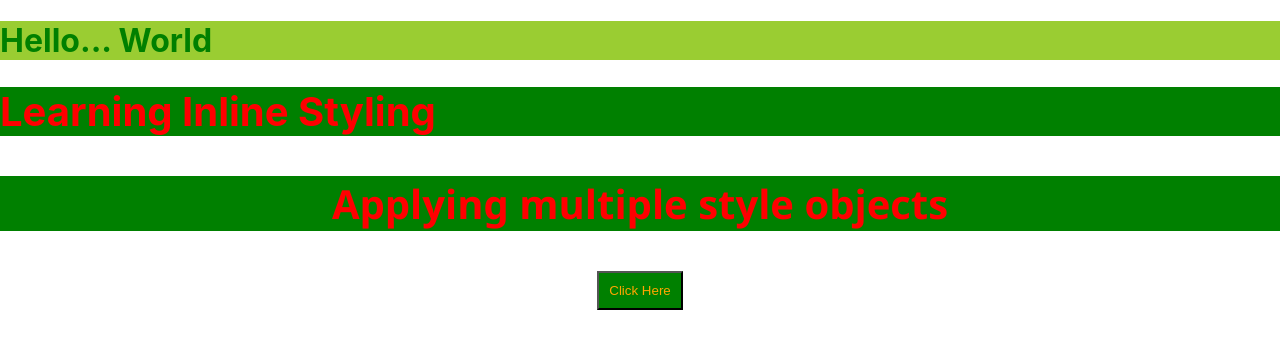
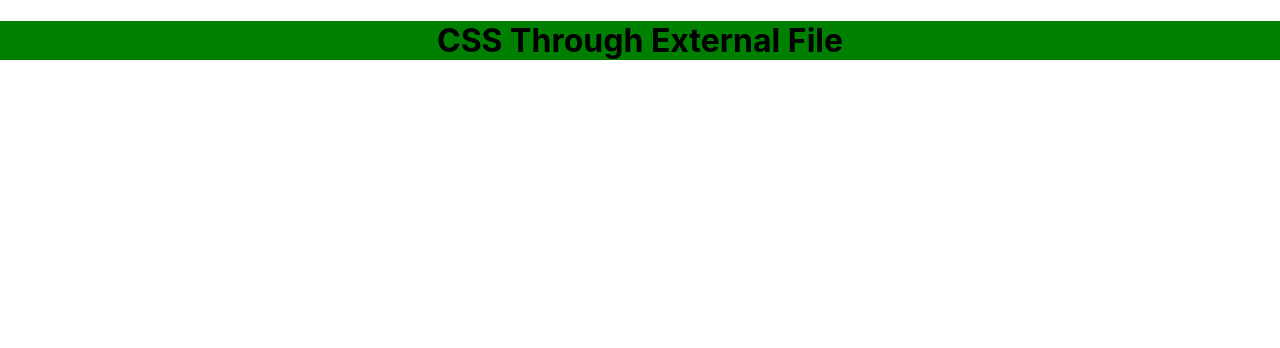
Before and after one commit to harshith1123/React-JS, a React (Create React App) app: page / in a window 1280 px wide. Shown: the top 348 px of the page. Built offline with nearby package versions, Linux system fonts and the light colour scheme.

Commit message:
Learned applying CSS through external file

```diff
--- /dev/null
+++ b/src/CSSThroughExternalCSS.css
@@ -0,0 +1,11 @@
+.one{
+    color: red;
+}
+
+.second{
+    background-color: green;
+}
+
+.third{
+    text-align: center;
+}
--- /dev/null
+++ b/src/CSSThroughExternalFile.js
@@ -0,0 +1,13 @@
+import React, { Component } from 'react'
+import './CSSThroughExternalCSS.css'
+
+export default class CSSThroughExternalFile extends Component {
+  render() {
+    const x = this.props.bool ? 'one' : 'second'
+    return (
+      <div>
+        <h1 className={`${x} third`} >CSS Through External File</h1>
+      </div>
+    )
+  }
+}
--- a/src/index.js
+++ b/src/index.js
@@ -20,6 +20,7 @@ import PropsAsMethod1 from './PropsAsMethod1';
 import Conditional_Rendering from './Conditional_Rendering';
 import List1 from './List1';
 import StylingComponent from './StylingComponent';
+import CSSThroughExternalFile from './CSSThroughExternalFile';
 
 const root = ReactDOM.createRoot(document.getElementById('root'));
 const fruits = ["Orange", "Mango", "Strawberry"]
@@ -49,7 +50,8 @@ root.render(
     {/* <PropsAsMethod1/> */}
     {/* <Conditional_Rendering/> */}
     {/* <List1/> */}
-    <StylingComponent/>
+    {/* <StylingComponent/> */}
+    <CSSThroughExternalFile bool = {false}/>
   </React.StrictMode>
 );
 
```
